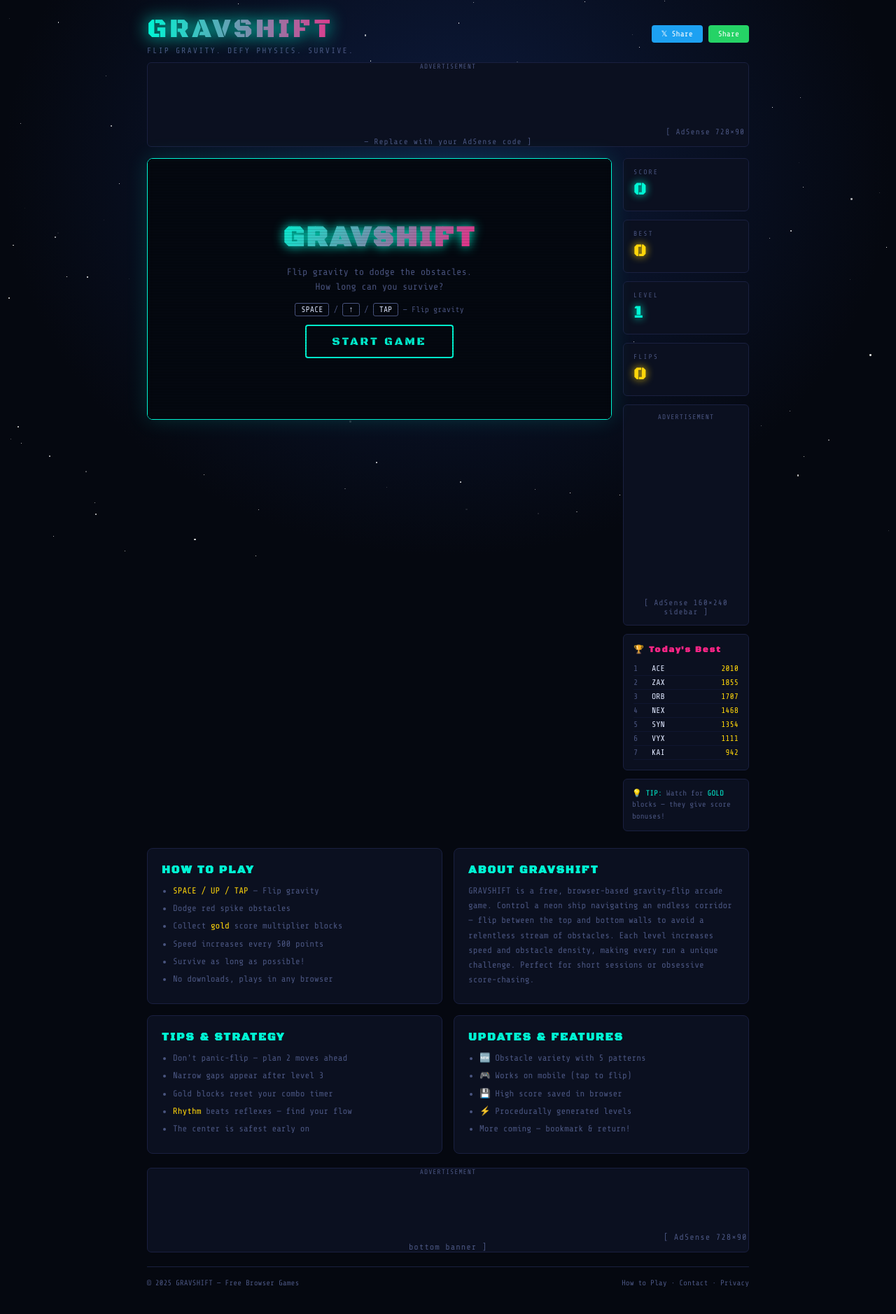
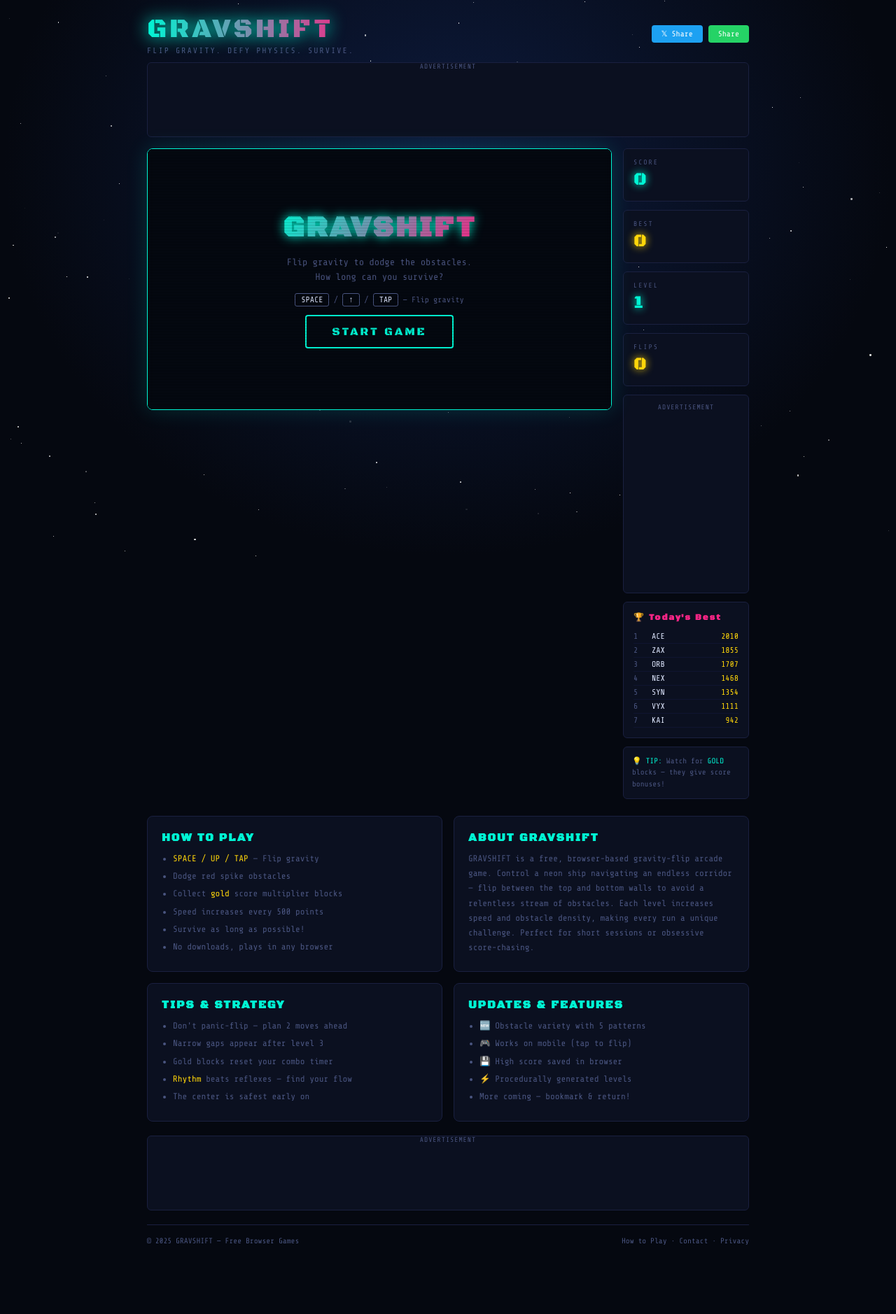
Before and after one commit to robbcampbell/robbcampbell.github.io, a plain HTML site: page index.html in a window 1280 px wide. Shown: the whole page at 70% size. After the commit the page ends 1820 px from the top, so only its background shows below. Drawn offline with nearby package versions, Linux system fonts and the light colour scheme.

Commit message:
Update index.html

```diff
--- a/index.html
+++ b/index.html
@@ -336,7 +336,6 @@
 <script>
      (adsbygoogle = window.adsbygoogle || []).push({});
 </script>
-      <span style="font-size:.7rem">[ AdSense 728×90 — Replace with your AdSense code ]</span>
     </div>
   </div>
 
@@ -364,7 +363,6 @@
         </div>
         <!-- Interstitial ad placeholder -->
         <div style="width:300px;min-height:60px;background:#0b1020;border:1px solid #1a2040;border-radius:4px;display:flex;align-items:center;justify-content:center;font-size:.65rem;color:#4a5580;letter-spacing:1px;">
-          [ AdSense 300×60 — Game Over Ad ]
 <!-- Game over overlay -->
 <ins class="adsbygoogle"
      style="display:inline-block;width:300px;height:60px"
@@ -408,7 +406,7 @@
 <script>
      (adsbygoogle = window.adsbygoogle || []).push({});
 </script>
-        [ AdSense 160×240 sidebar ]
+
       </div>
 
       <div class="leaderboard">
@@ -473,7 +471,7 @@
 <script>
      (adsbygoogle = window.adsbygoogle || []).push({});
 </script>
-      [ AdSense 728×90 bottom banner ]
+
     </div>
   </div>
 
```
